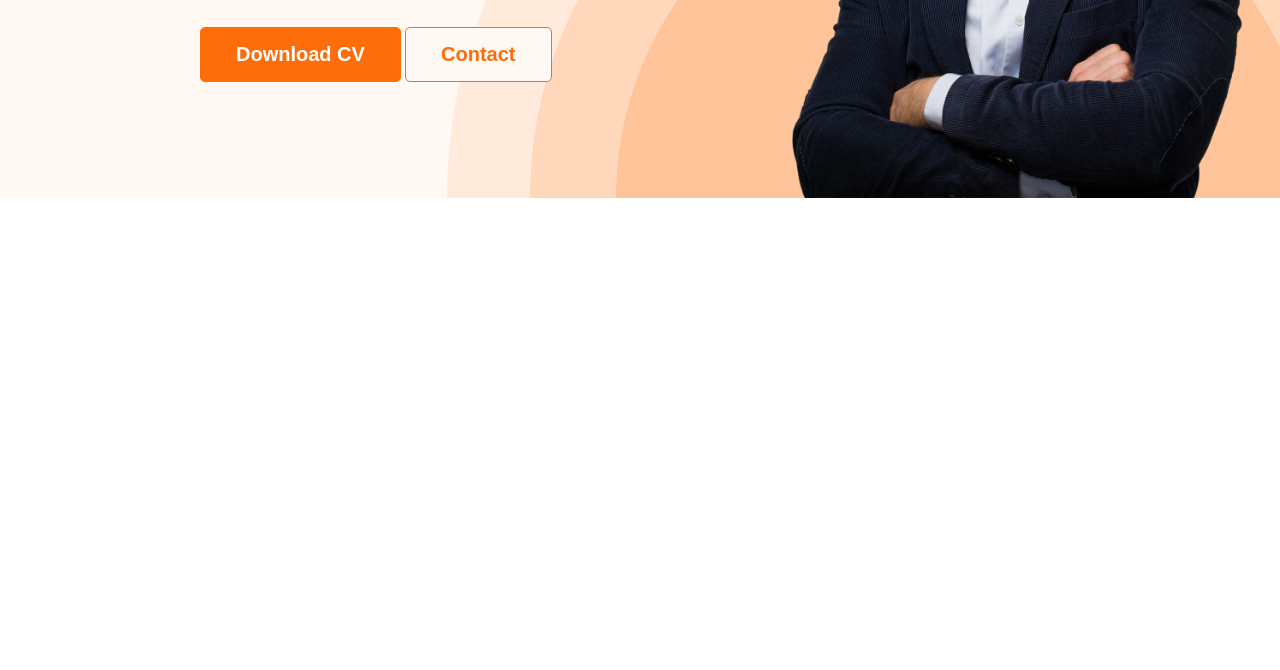
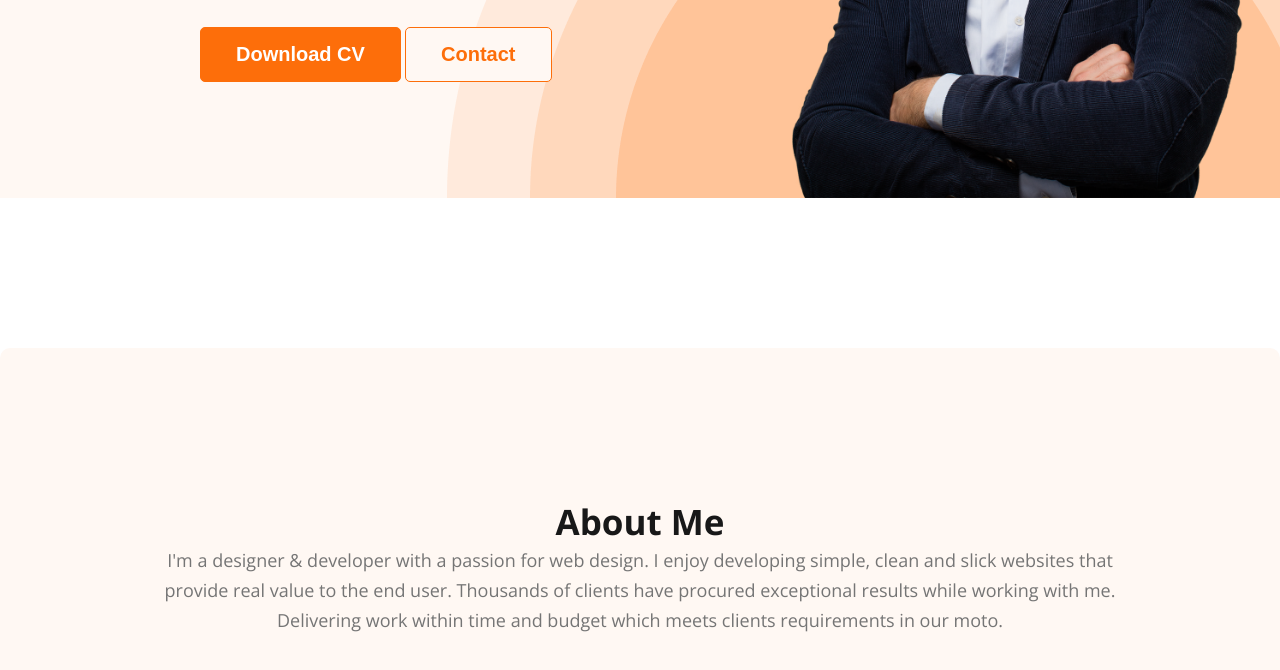
Before and after one commit to NoorTushar/developer-portfolio, a plain HTML site: page index.html in a window 1280 px wide. Shown: the part 492-1162 px from the top of the page. Before the commit the page ends 800 px from the top, so only its background shows below. Drawn offline with nearby package versions, Linux system fonts and the light colour scheme.

Commit message:
working on about section

```diff
--- a/index.html
+++ b/index.html
@@ -15,6 +15,7 @@
     <link rel="stylesheet" href="./styles/common.css" />
     <link rel="stylesheet" href="./styles/header.css" />
     <link rel="stylesheet" href="./styles/banner.css" />
+    <link rel="stylesheet" href="./styles/main.css" />
   </head>
   <body>
     <header class="header">
@@ -42,7 +43,14 @@
     </header>
     <main>
       <section class="about">
-        <h3 class="section-title"></h3>
+        <h3 class="section-title">About Me</h3>
+        <p class="section-description">
+          I'm a designer & developer with a passion for web design. I enjoy
+          developing simple, clean and slick websites that provide real value to
+          the end user. Thousands of clients have procured exceptional results
+          while working with me. Delivering work within time and budget which
+          meets clients requirements in our moto.
+        </p>
       </section>
     </main>
     <footer></footer>
--- a/styles/common.css
+++ b/styles/common.css
@@ -58,3 +58,16 @@ body {
   color: var(--orange);
   border: 1px solid var(--orange);
 }
+
+.section-title {
+  color: var(--dark-1);
+  text-align: center;
+  font-size: 35px;
+  font-weight: 700;
+}
+.section-description {
+  color: var(--dark-3);
+  text-align: center;
+  font-size: 18px;
+  line-height: 30px;
+}
--- a/styles/main.css
+++ b/styles/main.css
@@ -1,5 +1,15 @@
 /* main section start */
 
 /* about section */
+.about {
+  padding: 150px;
+  margin: 150px 0;
+  background-color: #fff8f3;
+  border-radius: 10px;
+  -webkit-border-radius: 10px;
+  -moz-border-radius: 10px;
+  -ms-border-radius: 10px;
+  -o-border-radius: 10px;
+}
 
 /* main section end */
```
